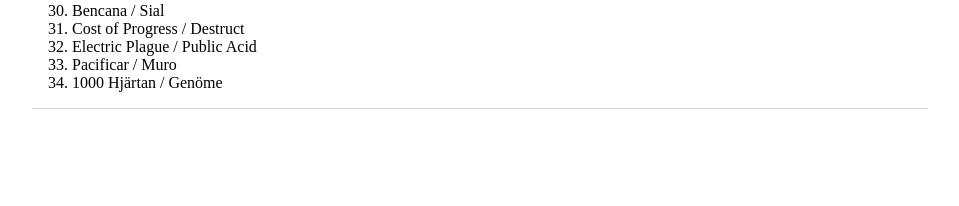
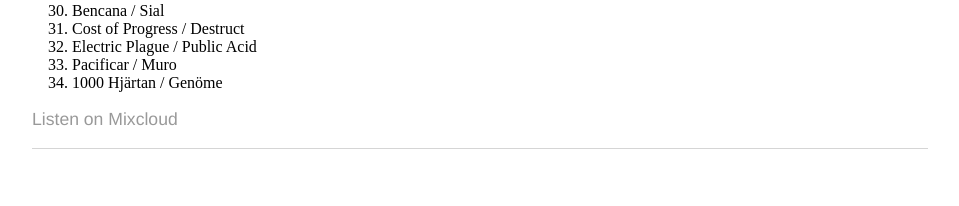
Before and after one commit to jimshreds/jimshreds.github.io, a Jekyll site: the page built from _posts/2020-12-29-radioshow.md, in a window 1280 px wide. Shown: the part 812-1018 px from the top of the page, without its empty margins (160-1119 px from the left). Built offline with Jekyll 4.4.1, drawn with Linux system fonts in a browser that asks for light colours; before the commit the page ends 981 px from its top, so only the background shows below that.

Commit message:
Update 2020-12-29-radioshow.md

```diff
--- a/_posts/2020-12-29-radioshow.md
+++ b/_posts/2020-12-29-radioshow.md
@@ -40,3 +40,5 @@
 32. Electric Plague / Public Acid
 33. Pacificar / Muro
 34. 1000 Hjärtan / Genöme
+
+[Listen on Mixcloud](https://www.mixcloud.com/jimshreds/december-27-2020-wkdu-917fm/)
```
